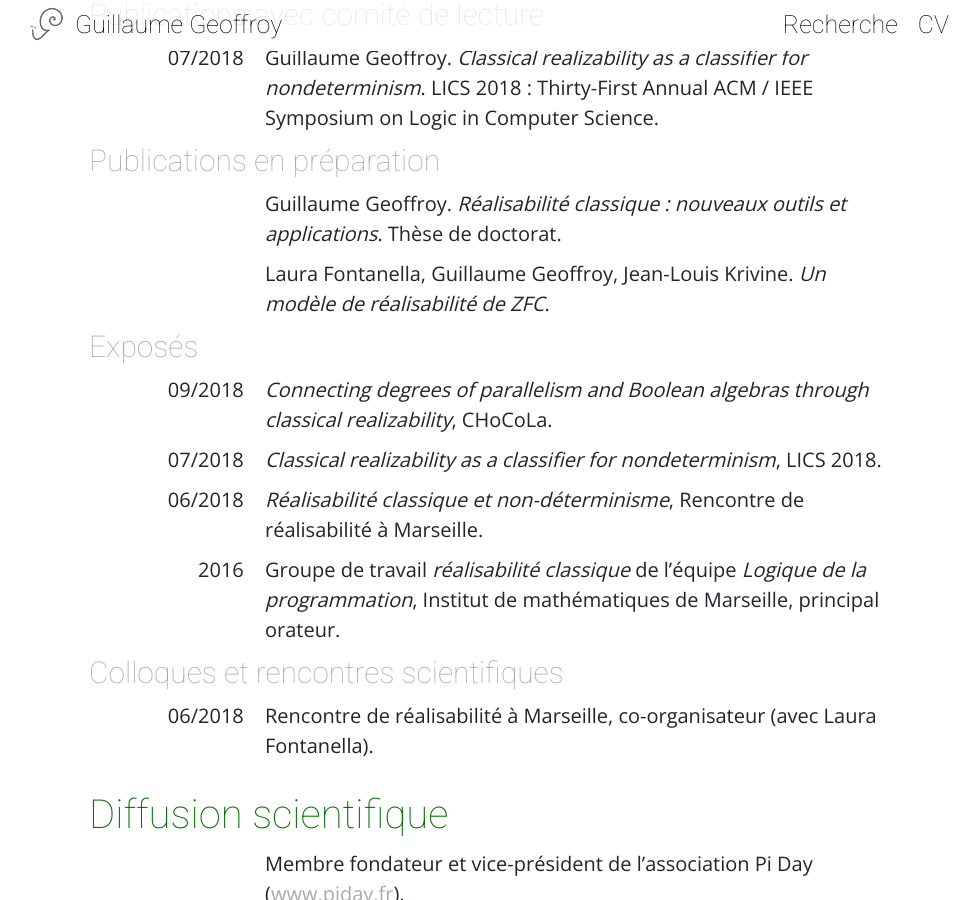
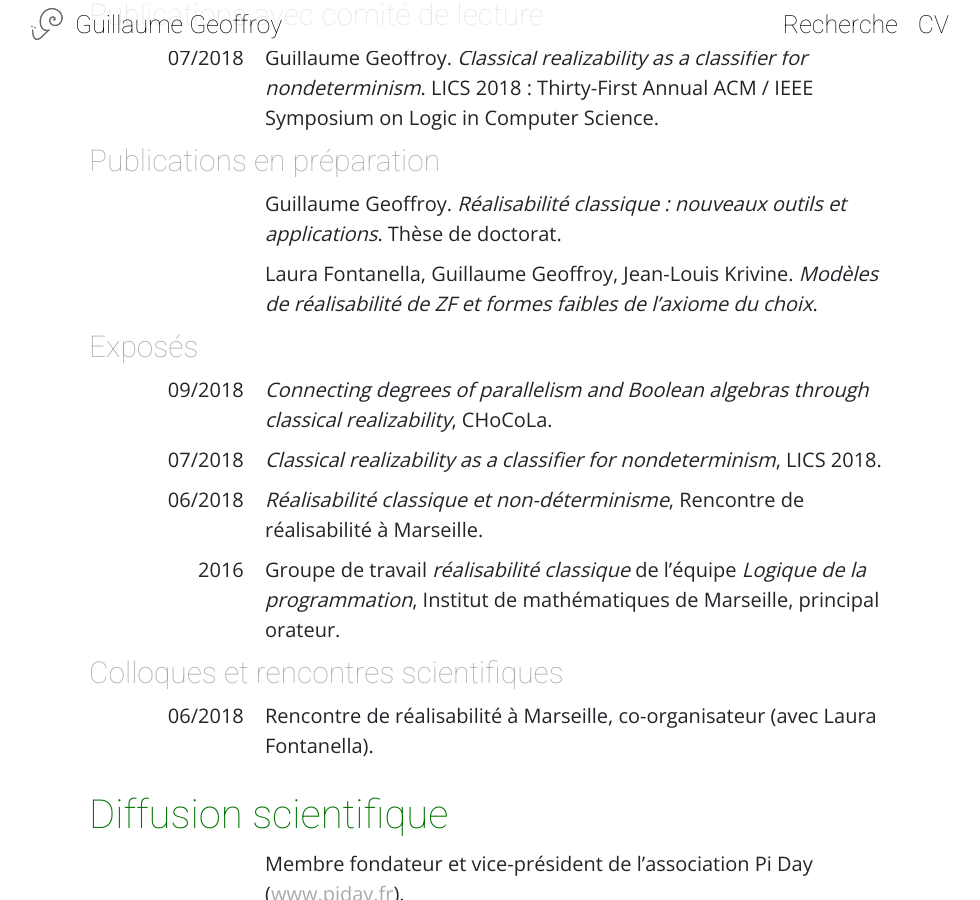
Before and after one commit to guillaume-geoffroy/geoffroy.re, a Jekyll site: the page built from fr/cv.md, in a window 1280 px wide and 900 px high, scrolled down 1399 px. Shown: the whole window, without its empty margins (151-1131 px from the left). Built offline with Jekyll 4.4.1, drawn with Linux system fonts in a browser that asks for light colours; nearby versions of some CDN libraries; our own code applies the rules of GitHub Pages for plain Markdown files.

Commit message:
Maj CV html

```diff
--- a/fr/cv.md
+++ b/fr/cv.md
@@ -40,7 +40,7 @@
 
 Guillaume Geoffroy. *Réalisabilité classique : nouveaux outils et applications*. Thèse de doctorat.
 
-Laura Fontanella, Guillaume Geoffroy, Jean-Louis Krivine. *Un modèle de réalisabilité de ZFC*.
+Laura Fontanella, Guillaume Geoffroy, Jean-Louis Krivine. *Modèles de réalisabilité de ZF et formes faibles de l'axiome du choix*.
 
 ### Exposés
 
```
Also changed, not shown: en/cv.md (+1 -1 lines).
